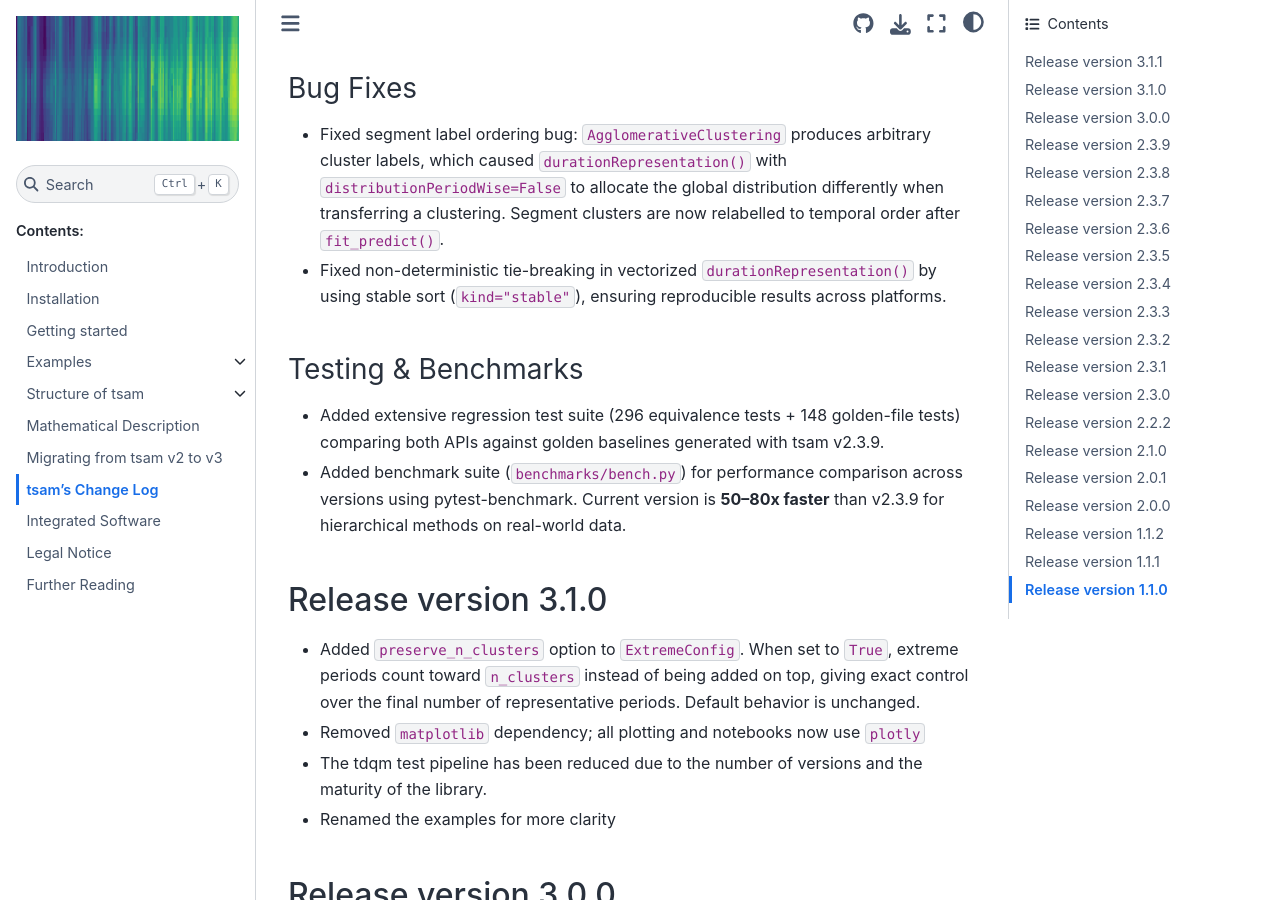
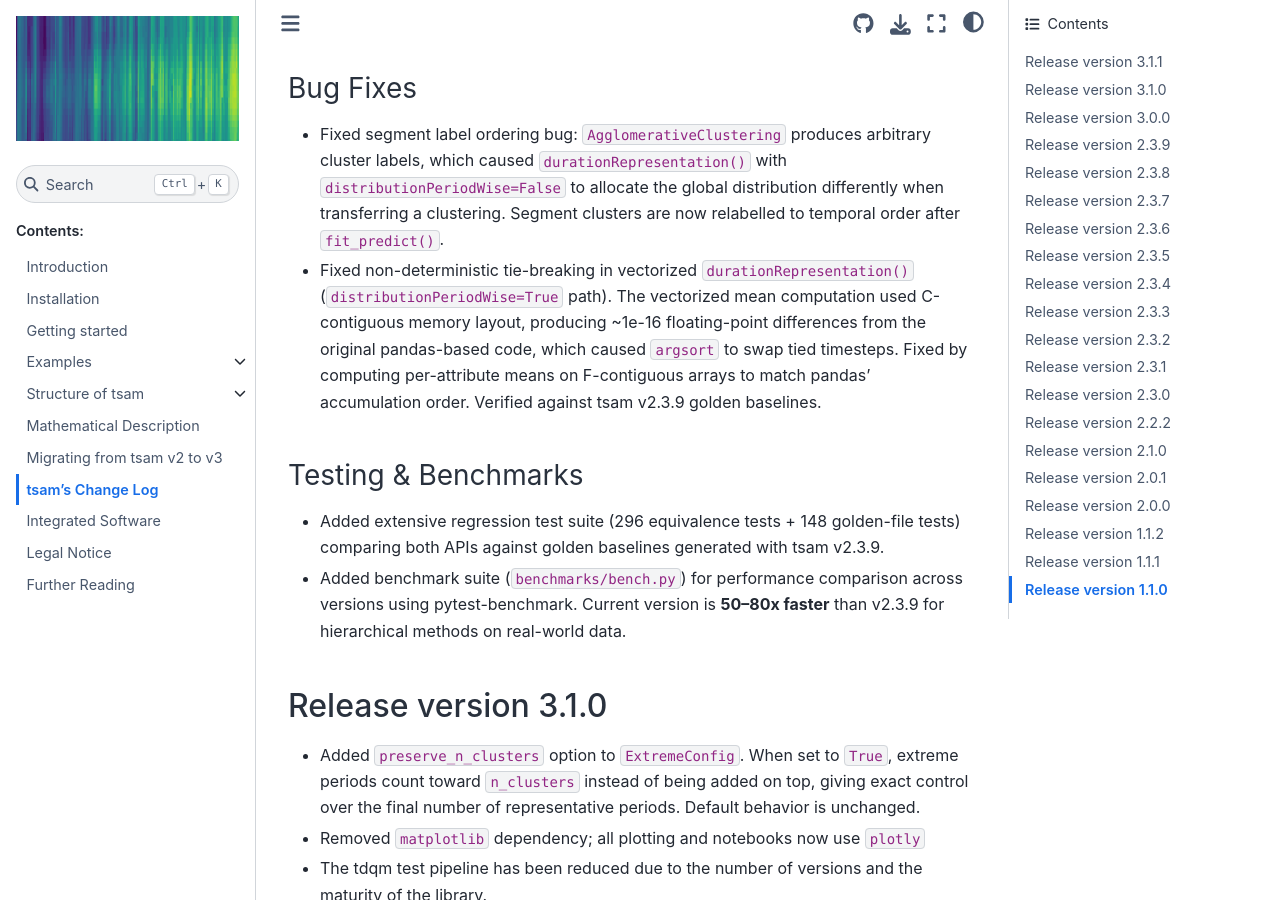
Before and after one commit to FZJ-IEK3-VSA/tsam, a Sphinx documentation site: the page built from docs/source/newsDoc.rst, in a window 1280 px wide and 900 px high, scrolled down 400 px. Built offline with Sphinx 7.4.7 and the Sphinx Book theme 1.1.4, drawn with Linux system fonts in a browser that asks for light colours; formulas are drawn with MathJax 3.

Commit message:
Update Changelog

```diff
--- a/docs/source/newsDoc.rst
+++ b/docs/source/newsDoc.rst
@@ -23,8 +23,12 @@ Bug Fixes
   the global distribution differently when transferring a clustering. Segment clusters are now
   relabelled to temporal order after ``fit_predict()``.
 
-* Fixed non-deterministic tie-breaking in vectorized ``durationRepresentation()`` by using
-  stable sort (``kind="stable"``), ensuring reproducible results across platforms.
+* Fixed non-deterministic tie-breaking in vectorized ``durationRepresentation()``
+  (``distributionPeriodWise=True`` path). The vectorized mean computation used C-contiguous
+  memory layout, producing ~1e-16 floating-point differences from the original pandas-based code,
+  which caused ``argsort`` to swap tied timesteps. Fixed by computing per-attribute means on
+  F-contiguous arrays to match pandas' accumulation order. Verified against tsam v2.3.9
+  golden baselines.
 
 Testing & Benchmarks
 ====================
```
